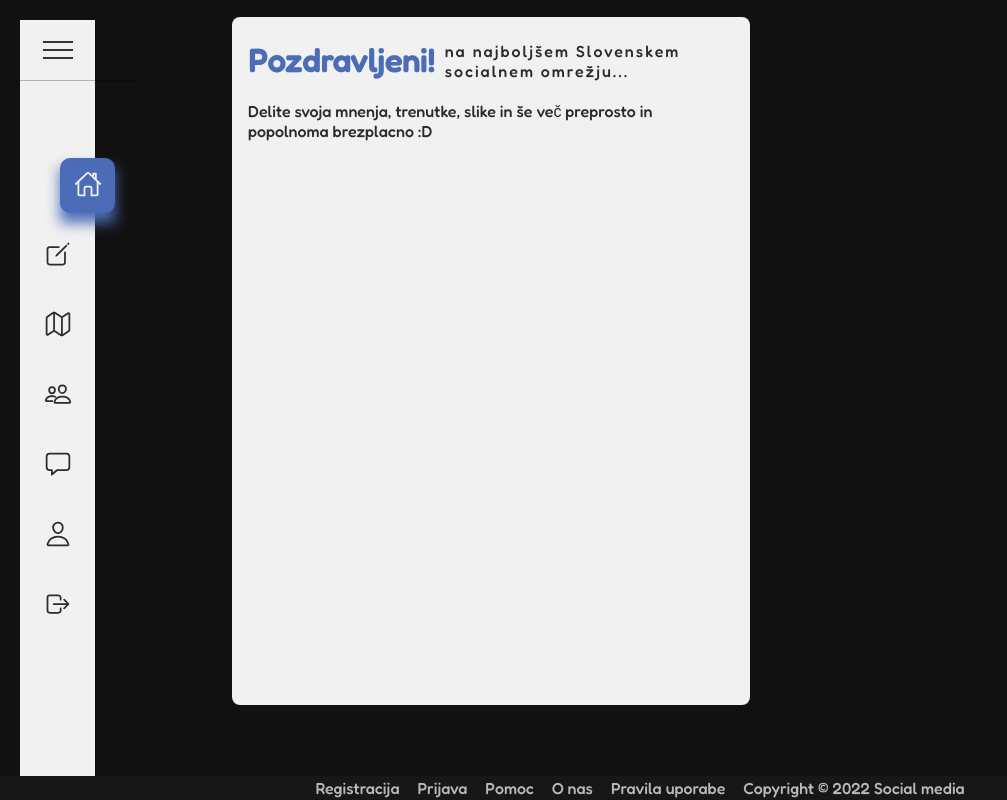
After one commit to DinBecarevic/social, a PHP site: page /social2/home.php in a window 1280 px wide. The commit adds this page. Shown: the whole page, without its empty margins (0-1007 px from the left). Run offline with PHP 8.4, Linux system fonts and the light colour scheme.

Commit message:
delo na home page

```diff
--- /dev/null
+++ b/css/home.css
@@ -0,0 +1,166 @@
+/*---------barve-----------*/
+:root {
+    --bela: #F1F1F1;
+    --crna: #2B2B2B;
+    --hover_modra: rgba(171, 190, 255, 0.68);
+    --svetlo_modra: #4b6cb7;
+    --temno_modra: #182848;
+    --gradient_modra: linear-gradient(253deg, #4b6cb7 0%, #182848 100%);
+}
+/*---------barve-----------*/
+
+.navigation {
+    position:fixed;
+    inset: 20px 0 20px 20px;
+    width: 75px;
+    background: var(--bela);
+    transition: 0.5s;
+    display: flex;
+    justify-content: center;
+    align-items: center;
+}
+.navigation.open {
+    width: 250px;
+}
+.navigation .menuToggle {
+    position:absolute;
+    top:0;
+    left:0;
+    width:100%;
+    height:60px;
+    border-bottom: 1px solid rgba(0,0,0,0.25);
+    cursor:pointer;
+    display:flex;
+    align-items:center;
+    justify-content:flex-start;
+    padding: 0 23px;
+}
+.navigation .menuToggle::before {
+    content:'';
+    position:absolute;
+    width:30px;
+    height:2px;
+    background:#333;
+    transform: translateY(-8px);
+    transition: 0.1s;
+}
+.navigation.open .menuToggle::before {
+    transform: translateY(0px) rotate(45deg);
+}
+.navigation .menuToggle::after {
+    content:'';
+    position:absolute;
+    width:30px;
+    height:2px;
+    background:#333;
+    transform: translateY(8px);
+    transition: 0.5s;
+    box-shadow: 0 -8px 0 #333;
+}
+.navigation.open .menuToggle::after {
+    transform: translateY(0px) rotate(-45deg);
+    box-shadow: 0 0 0 #333;
+}
+.navigation zl {
+    display: flex;
+    flex-direction: column;
+    gap: 10px;
+    width: 100%;
+}
+.navigation ul li {
+    list-style: none;
+    position: relative;
+    width: 100%;
+    height: 60px;
+    padding: 0 10px 10px;
+    transition: 0.5s;
+}
+.navigation ul li.active {
+    transform: translateX(30px);
+}
+.navigation.open ul li.active {
+    transform: translateX(10px);
+}
+.navigation ul li a {
+    position: relative;
+    display:flex;
+    align-items: center;
+    justify-content: flex-start;
+    text-align: center;
+    text-decoration: none;
+}
+.navigation ul li a .icon {
+    position: relative;
+    display: block;
+    min-width: 55px;
+    height: 55px;
+    line-height: 60px;
+    transition: 0.5s;
+    border-radius: 10px;
+    font-size: 1.75em;
+    color: var(--crna);
+}
+.navigation ul li.active a .icon {
+    color: var(--bela);
+    background: var(--svetlo_modra);
+}
+.navigation ul li a .icon::before {
+    content: '';
+    position:absolute;
+    top: 10px;
+    left: 0;
+    width: 100%;
+    height: 100%;
+    background: var(--svetlo_modra);
+    filter: blur(7px);
+    opacity: 0;
+    transition: 0.5s;
+}
+.navigation ul li.active a .icon::before {
+    opacity: 1;
+}
+.navigation ul li a .text {
+    position: relative;
+    padding: 0 15px;
+    height: 60px;
+    display: flex;
+    align-items: center;
+    color: var(--crna);
+    opacity: 0;
+    visibility: hidden;
+    transition: 0.5s;
+}
+.navigation.open ul li a .text {
+    opacity: 1;
+    visibility: visible;
+}
+.navigation ul li.active a .text {
+    color: var(--svetlo_modra);
+}
+
+/*------------------------------------home-container-----------------------------------*/
+.home-container {
+    color: var(--crna);
+    position: absolute;
+    top: 2.1vh;
+    left: 29vh;
+    display: inline-block;
+    background-color: var(--bela);
+    height: 80vh;
+    width: 38vw;
+    padding: 3vh 2vh 3vh 2vh;
+    border-radius: 1vh;
+}
+.home-content h3 {
+    font-size: 2em;
+    color: var(--svetlo_modra);
+    float: left;
+    margin-right: 10px;
+}
+.home-content h4 {
+    font-size: 1em;
+    font-weight: 400;
+    letter-spacing: 2px;
+    top: 10px;
+
+}
--- a/footer.php
+++ b/footer.php
@@ -8,5 +8,7 @@
         <p>Copyright © 2022 Social media</p>
     </div>
 </footer>
+<script type="module" src="https://unpkg.com/ionicons@5.5.2/dist/ionicons/ionicons.esm.js"></script>
+<script nomodule src="https://unpkg.com/ionicons@5.5.2/dist/ionicons/ionicons.js"></script>
 </body>
 </html>
--- a/header.php
+++ b/header.php
@@ -8,6 +8,7 @@
 	<meta name="viewport" content="width=device-width, initial-scale=1">
 	<link rel="stylesheet" type="text/css" href="css/style.css">
     <link rel="stylesheet" type="text/css" href="css/profile.css">
+    <link rel="stylesheet" type="text/css" href="css/home.css">
 	<link rel="stylesheet" type="text/css" href="css/header.css">
 	<link rel="stylesheet" type="text/css" href="css/footer.css">
 	<title>Socialno omrežje</title>
--- /dev/null
+++ b/home.php
@@ -0,0 +1,69 @@
+<?php
+include_once 'header.php';
+include_once 'includes/dbh.inc.php';
+?>
+<div class="navigation">
+    <div class="menuToggle"></div>
+    <ul>
+        <li class="list active" style="--clr:#4b6cb7;">
+            <a href="#">
+                <span class="icon"><ion-icon name="home-outline"></ion-icon></span>
+                <span class="text">Home</span>
+            </a>
+        </li>
+        <li class="list" style="--clr:#4b6cb7;">
+            <a href="#">
+                <span class="icon"><ion-icon name="create-outline"></ion-icon></span>
+                <span class="text">Social</span>
+            </a>
+        </li>
+        <li class="list" style="--clr:#4b6cb7;">
+            <a href="#">
+                <span class="icon"><ion-icon name="map-outline"></ion-icon></span>
+                <span class="text">Regije</span>
+            </a>
+        </li>
+        <li class="list" style="--clr:#4b6cb7;">
+            <a href="#">
+                <span class="icon"><ion-icon name="people-outline"></ion-icon></span>
+                <span class="text">Skupine</span>
+            </a>
+        </li>
+        <li class="list" style="--clr:#4b6cb7;">
+            <a href="#">
+                <span class="icon"><ion-icon name="chatbox-outline"></ion-icon></span>
+                <span class="text">Pogovori</span>
+            </a>
+        </li>
+        <li class="list" style="--clr:#4b6cb7;">
+            <a href="#">
+                <span class="icon"><ion-icon name="person-outline"></ion-icon></span>
+                <span class="text">Profil</span>
+            </a>
+        </li>
+        <li class="list" style="--clr:#4b6cb7;">
+            <a href="#">
+                <span class="icon"><ion-icon name="log-out-outline"></ion-icon></span>
+                <span class="text">Odjava</span>
+            </a>
+        </li>
+    </ul>
+</div>
+<div class="home-container">
+    <div class="home-content">
+        <div id="home-pozdrav">
+            <h3>Pozdravljeni!</h3>
+            <h4>na najboljšem Slovenskem socialnem omrežju...</h4><br>
+            <p>Delite svoja mnenja, trenutke, slike in še več preprosto in popolnoma brezplacno :D</p>
+        </div>
+    </div>
+
+</div>
+
+
+
+<?php
+include_once 'footer.php';
+?>
+<script src="js/main.js"></script>
+<script src="js/home.js"></script>
--- /dev/null
+++ b/js/home.js
@@ -0,0 +1,15 @@
+const menuToggle = document.querySelector('.menuToggle');
+const navigation = document.querySelector('.navigation');
+
+menuToggle.onclick = function() {
+    navigation.classList.toggle('open')
+}
+
+const list = document.querySelectorAll('.list');
+function activeLink() {
+    list.forEach((item) =>
+    item.classList.remove('active'));
+    this.classList.add('active');
+}
+list.forEach((item) =>
+item.addEventListener('click', activeLink))
```
